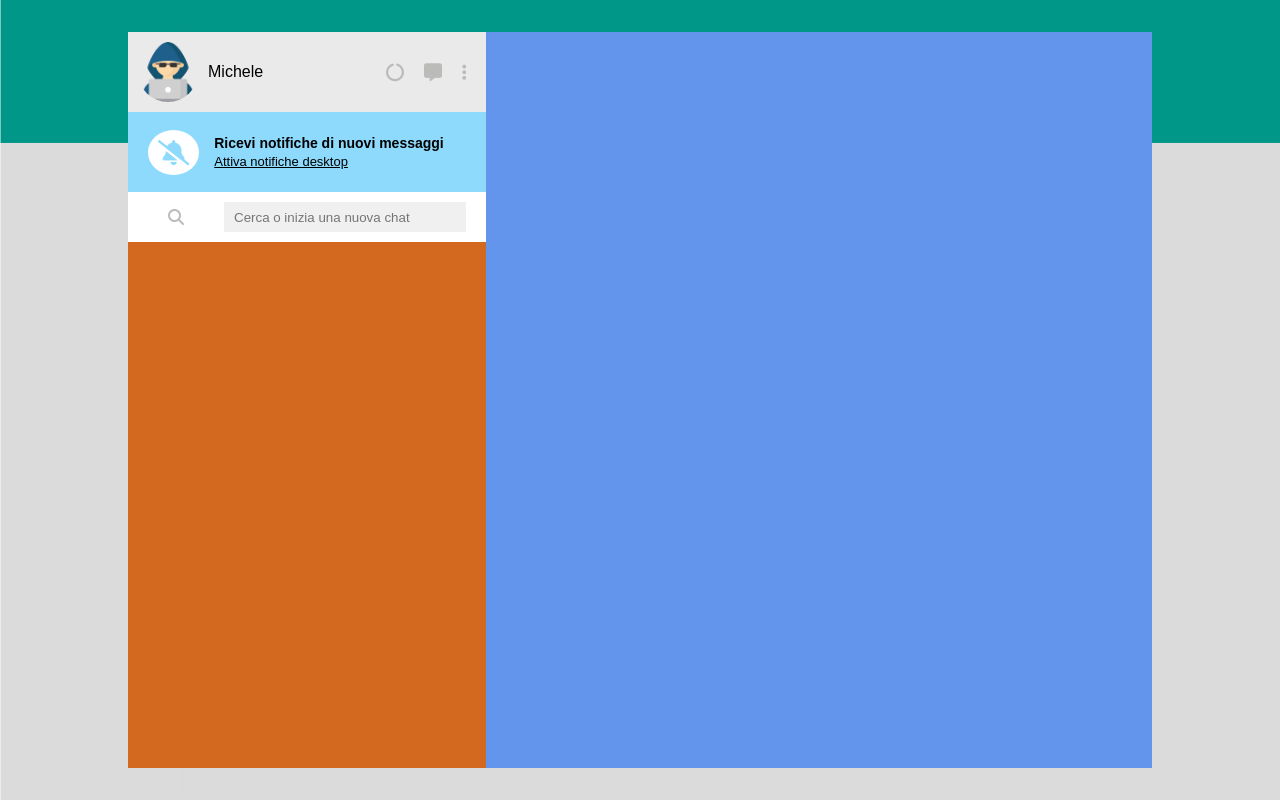
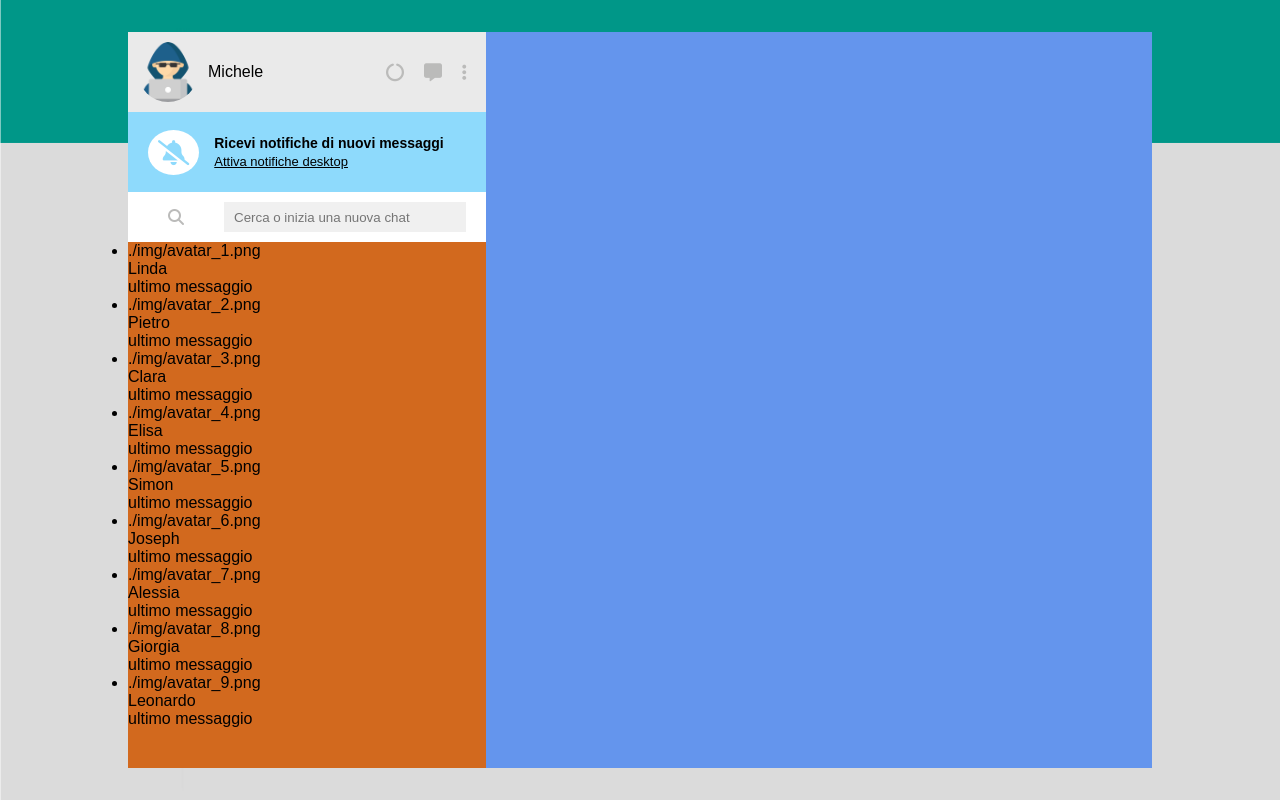
Before and after one commit to Bistaaa/vue-boolzapp, a plain HTML site: page index.html in a window 1280 px wide. Drawn offline with nearby package versions, Linux system fonts and the light colour scheme.

Commit message:
problemi con l'elenco puntato

```diff
--- a/index.html
+++ b/index.html
@@ -47,7 +47,15 @@
 
                 <!-- My Chats -->
                 <section id="my-chats">
-
+                    <ul>
+                        <li class="chat-container" v-for="contact in contacts">
+                            {{contact.avatar}}
+                            <div class="chat-info">
+                                {{contact.name}}
+                                <p>ultimo messaggio</p>
+                            </div>
+                        </li>
+                    </ul>
                 </section>
             </div>
 
--- a/js/main.js
+++ b/js/main.js
@@ -1,3 +1,9 @@
+const { createApp } = Vue;
+
+
+createApp({
+    data() {
+        return {
             contacts: [
                 {
                     name: 'Linda',
@@ -183,3 +189,12 @@ contacts: [
                     ],
                 }
             ]
+
+        };
+    },
+
+    methods: {
+
+    },
+
+}).mount("#app");
```
Lines whose indentation alone changed are shown as unchanged.
